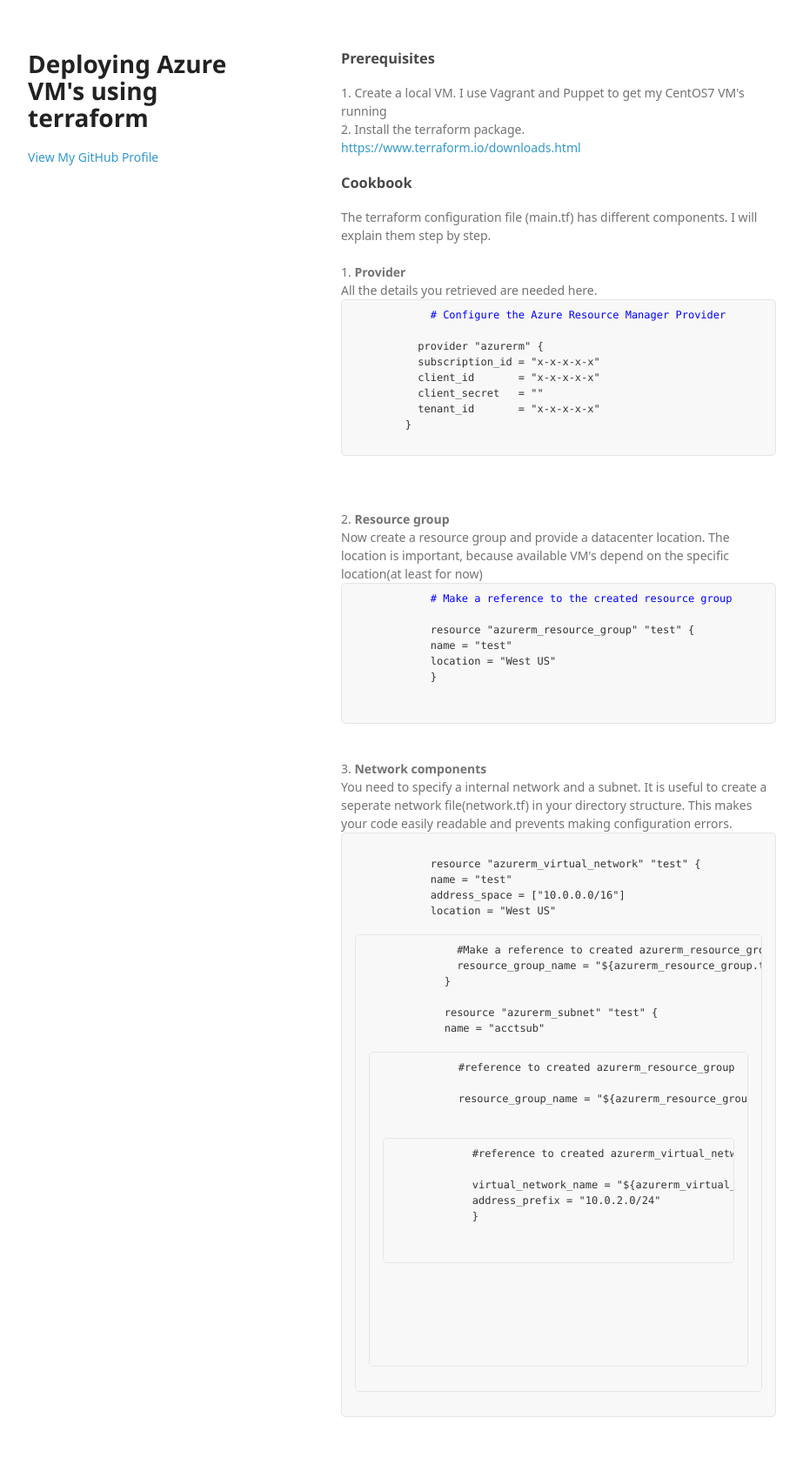
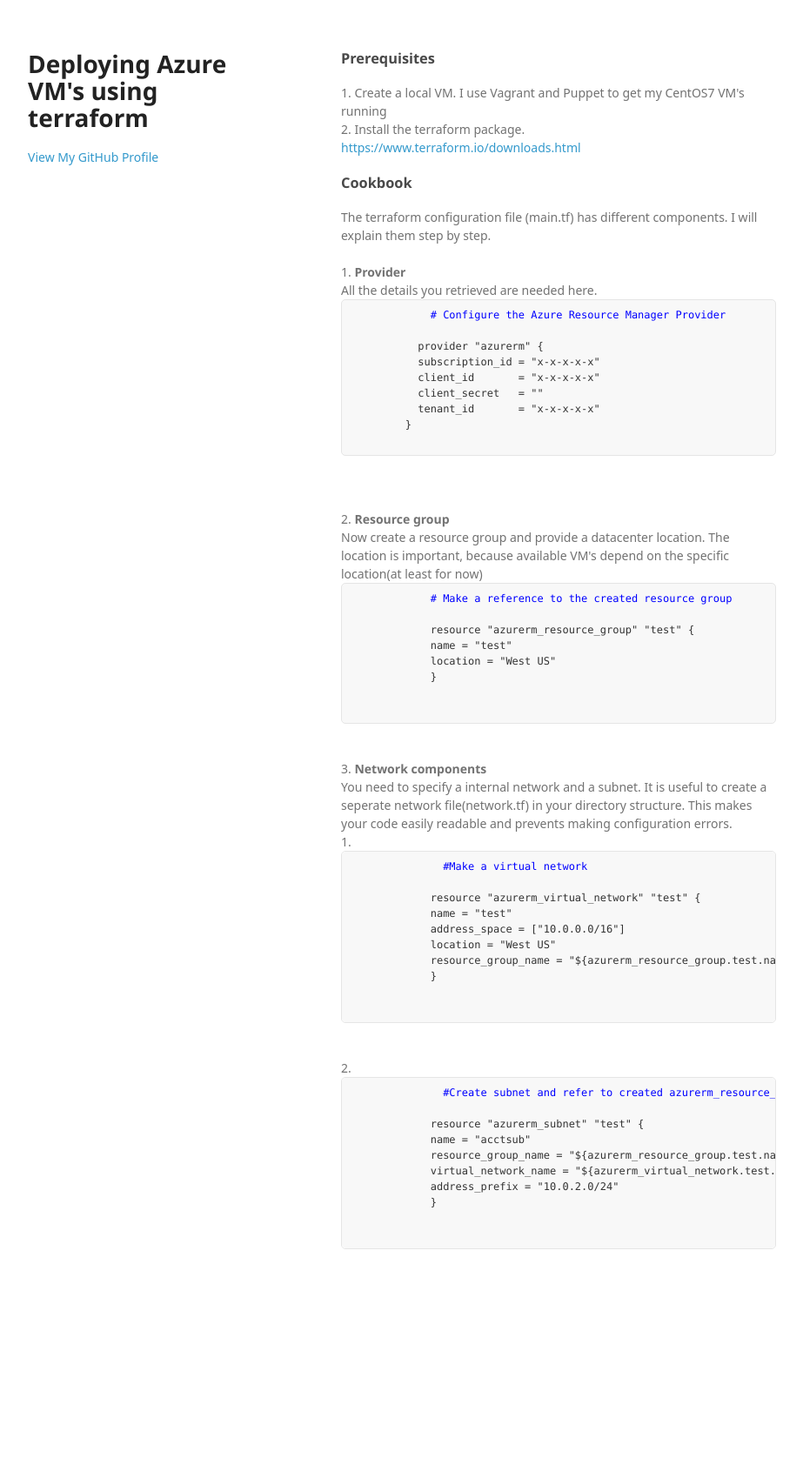
Before and after one commit to arjenwilly/arjenwilly.github.io, a Jekyll site: the page terraform2.html, which Jekyll copies as it is, in a window 1280 px wide. Shown: the whole page at 87% size, without its empty margins (178-1101 px from the left). Built offline with Jekyll 4.4.1, drawn with Linux system fonts in a browser that asks for light colours; some web fonts are replaced; after the commit the page ends 1506 px from its top, so only the background shows below that.

Commit message:
Update terraform2.html

```diff
--- a/terraform2.html
+++ b/terraform2.html
@@ -59,27 +59,26 @@
         </pre><br>
         3. <b>Network components</b><br>
         You need to specify a internal network and a subnet. It is useful to create a seperate network file(network.tf) in your directory structure. This makes your code easily readable and prevents making configuration errors.<br>
-        <pre>
+        1.
+        <pre style="color: blue">
+              #Make a virtual network
           <code>
             resource "azurerm_virtual_network" "test" {
             name = "test"
             address_space = ["10.0.0.0/16"]
             location = "West US"
-            <pre style="color: blue">
-              #Make a reference to created azurerm_resource_group
-              resource_group_name = "${azurerm_resource_group.test.name}"
+            resource_group_name = "${azurerm_resource_group.test.name}"
             }
-
+          </code>
+          </pre>
+           <br>
+           2.
+          <pre style="color: blue">
+              #Create subnet and refer to created azurerm_resource_group and azurerm_virtual_network
+          <code>
             resource "azurerm_subnet" "test" {
             name = "acctsub"
-            <pre style="color: blue">
-            #reference to created azurerm_resource_group
-
             resource_group_name = "${azurerm_resource_group.test.name}"
-
-            <pre style="color: blue">
-            #reference to created azurerm_virtual_network
-
             virtual_network_name = "${azurerm_virtual_network.test.name}"
             address_prefix = "10.0.2.0/24"
             }
```
